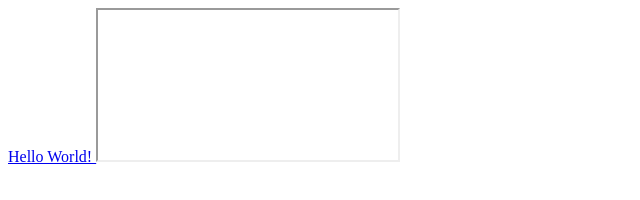
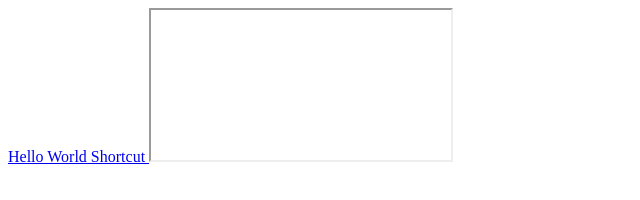
Before and after one commit to ipsBruno/ipsbruno.github.io, a plain HTML site: page shorcut.html in a window 1280 px wide. Shown: the whole page, without its empty margins (0-640 px from the left). Drawn offline with Linux system fonts and the light colour scheme.

Commit message:
Update shorcut.html

```diff
--- a/shorcut.html
+++ b/shorcut.html
@@ -4,7 +4,7 @@
     <title>Shortcut Hack</title>
   </head>
   <body>
-      <a id="button" href="shortcuts://run-shortcut?name=chamar%20uber&text=valdemar%20fontana" download>Hello World! </h1>
+      <a id="button" href="shortcuts://run-shortcut?name=chamar%20uber&text=valdemar%20fontana" download>Hello World Shortcut</h1>
       <iframe src="shortcuts://run-shortcut?name=chamar%20uber"></iframe>
       <script>setTimeout(8000, function() { location.href = ('shortcuts://run-shortcut?name=chamar%20uber'); }</script>
   </body>
```
